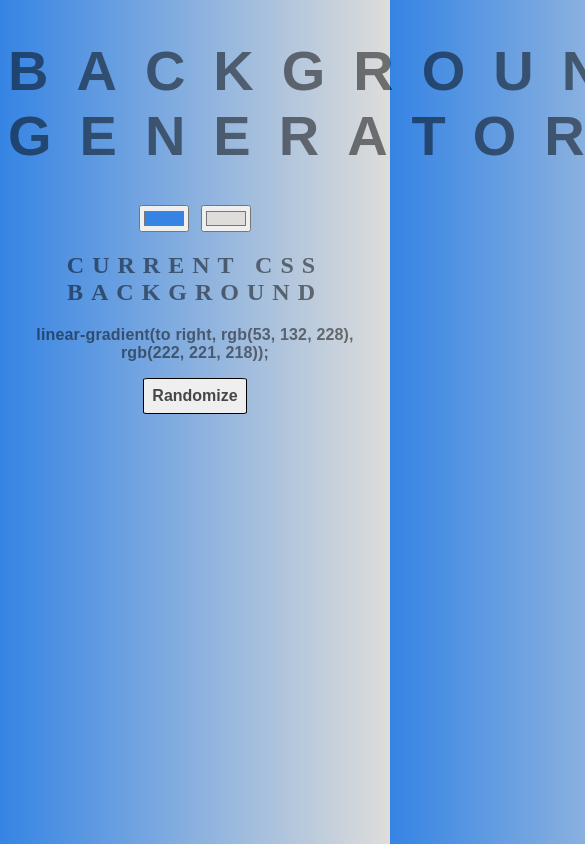
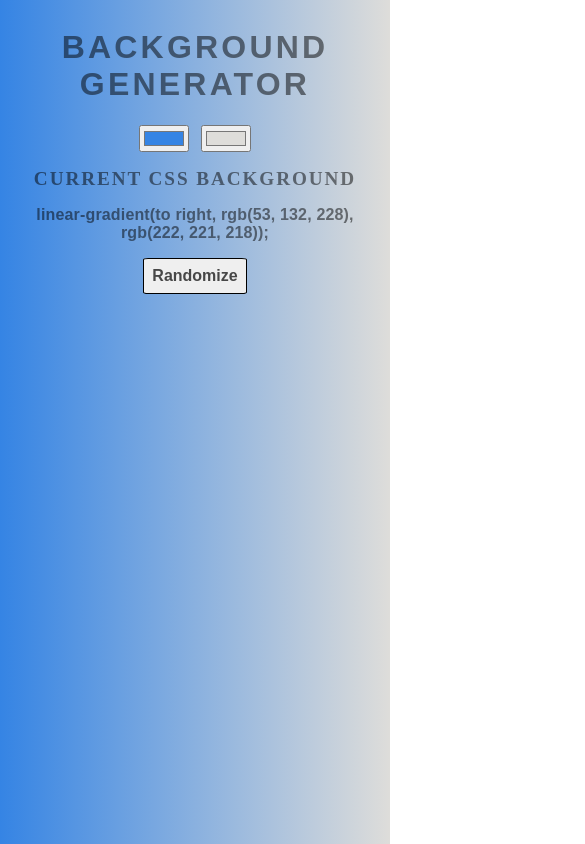
Before and after one commit to bbocko/background-generator, a plain HTML site: page index.html in a window 390 px wide. Shown: the top 844 px of the page, 585 px wide, since content can reach past the window. Drawn offline with Linux system fonts and the light colour scheme.

Commit message:
Update style.css

```diff
--- a/style.css
+++ b/style.css
@@ -8,6 +8,11 @@ body {
     background: linear-gradient(to right, rgb(53, 132, 228), rgb(222, 221, 218));
 }
 
+.title {
+    display: flex;
+    justify-content: center;
+}
+
 h1 {
     font: 600 3.5em "Raleway", sans-serif;
     color: rgba(0, 0, 0, 0.5);
@@ -15,6 +20,27 @@ h1 {
     text-transform: uppercase;
     letter-spacing: 0.5em;
     width: 100%;
+}
+
+@media only screen and (max-width: 800px) {
+    h1 {
+        font-size: 2.5em;
+        letter-spacing: 0.3em;
+    }
+}
+
+@media only screen and (max-width: 500px) {
+    h1 {
+        font-size: 2em;
+        letter-spacing: 0.1em;
+    }
+}
+
+@media only screen and (max-width: 500px) {
+    h2 {
+        font-size: 1.2em;
+        letter-spacing: 0.1em;
+    }
 }
 
 h3 {
```
